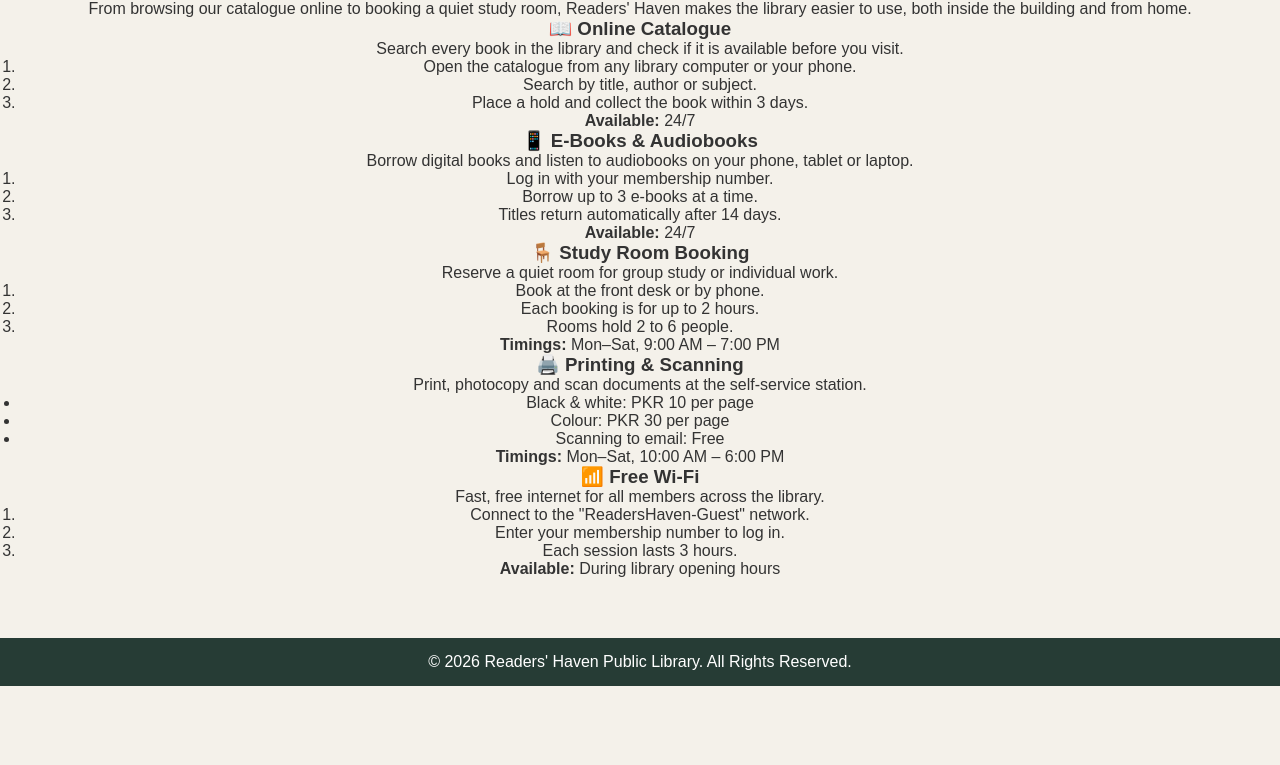
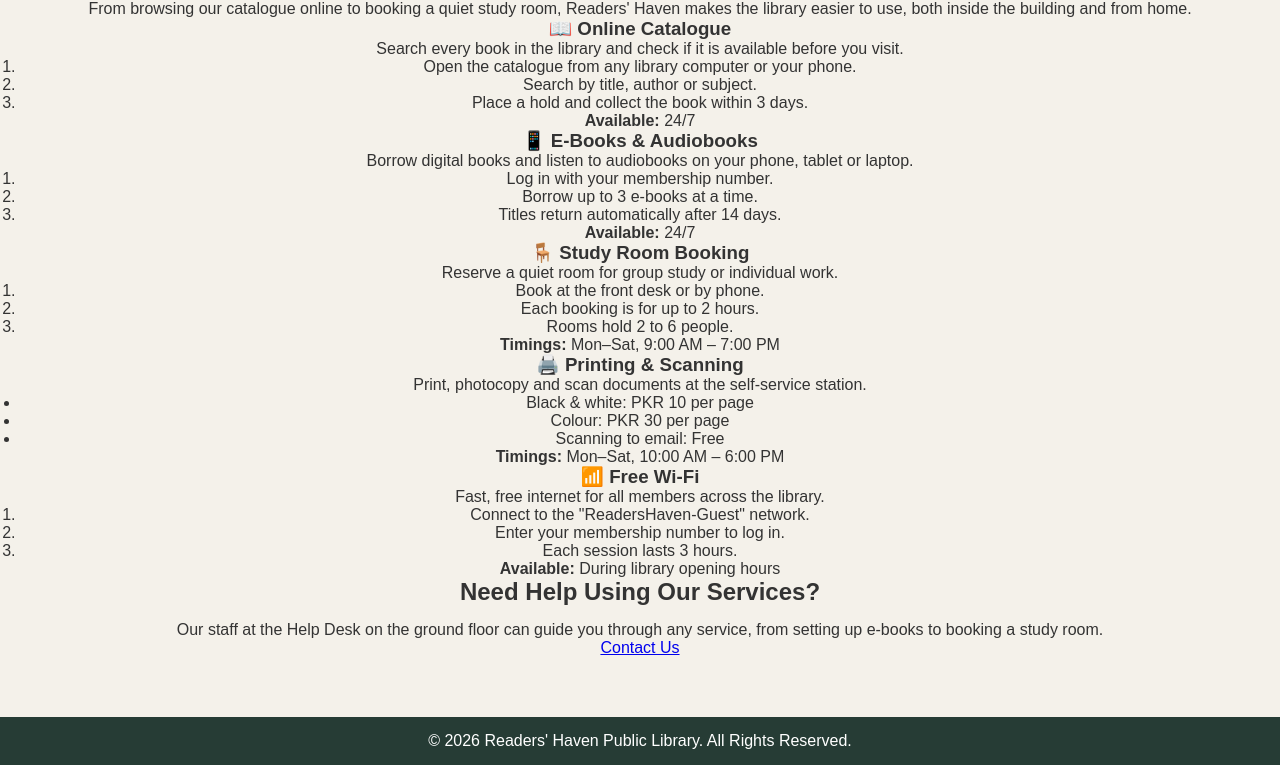
Before and after one commit to L1F23BSSE0413/readers-haven-library, a website: page src/services.html in a window 1280 px wide. Shown: the part 241-1006 px from the top of the page. Before the commit the page ends 927 px from the top, so only its background shows below. Drawn offline with Linux system fonts and the light colour scheme.

Commit message:
Add help section with link to contact page

```diff
--- a/src/services.html
+++ b/src/services.html
@@ -87,7 +87,14 @@
             </article>
         </section>
 
-        <!-- HELP -->
+        <section class="services-help">
+            <h2>Need Help Using Our Services?</h2>
+            <p>
+                Our staff at the Help Desk on the ground floor can guide you through
+                any service, from setting up e-books to booking a study room.
+            </p>
+            <a href="contact.html" class="services-btn">Contact Us</a>
+        </section>
     </main>
 
     <footer>
```
